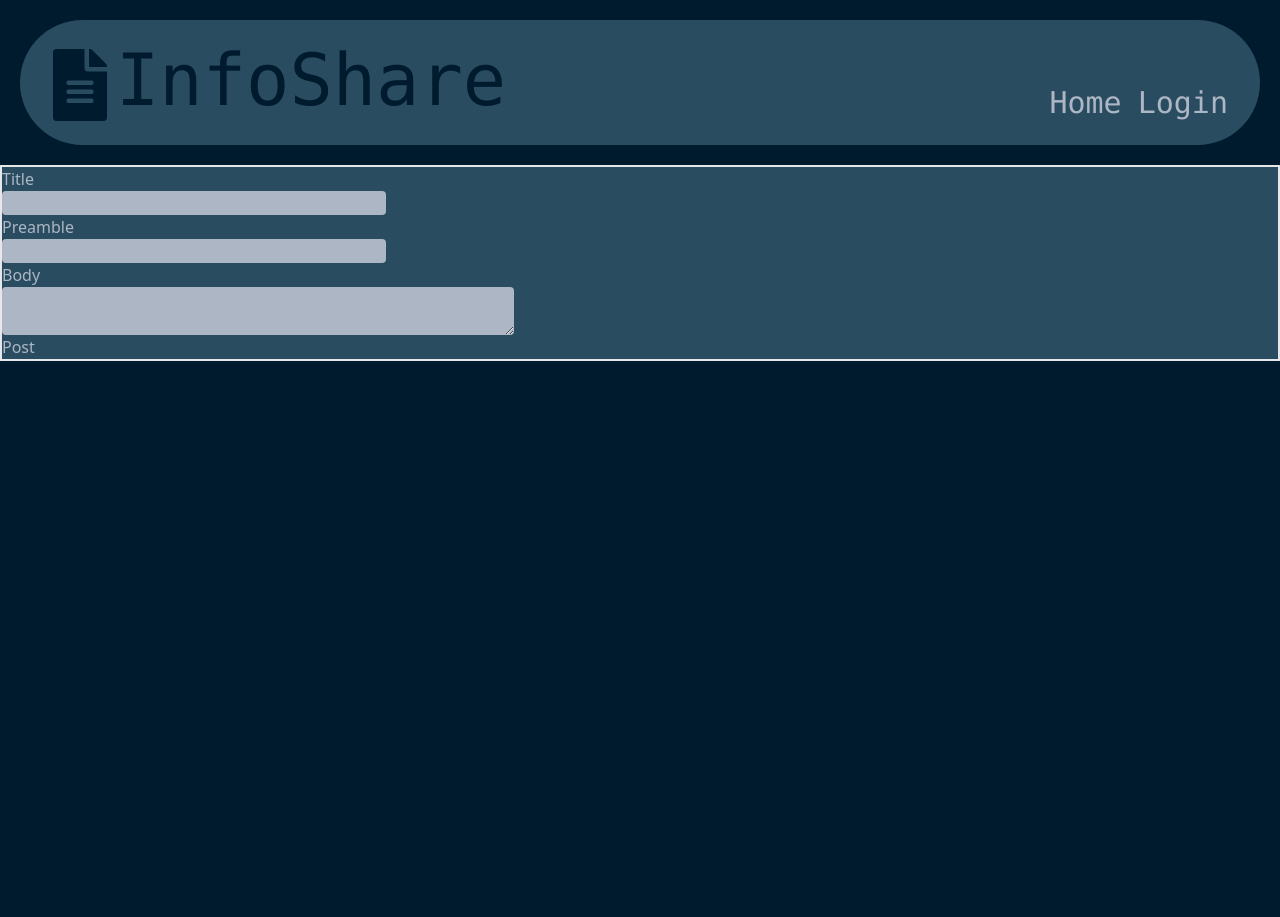
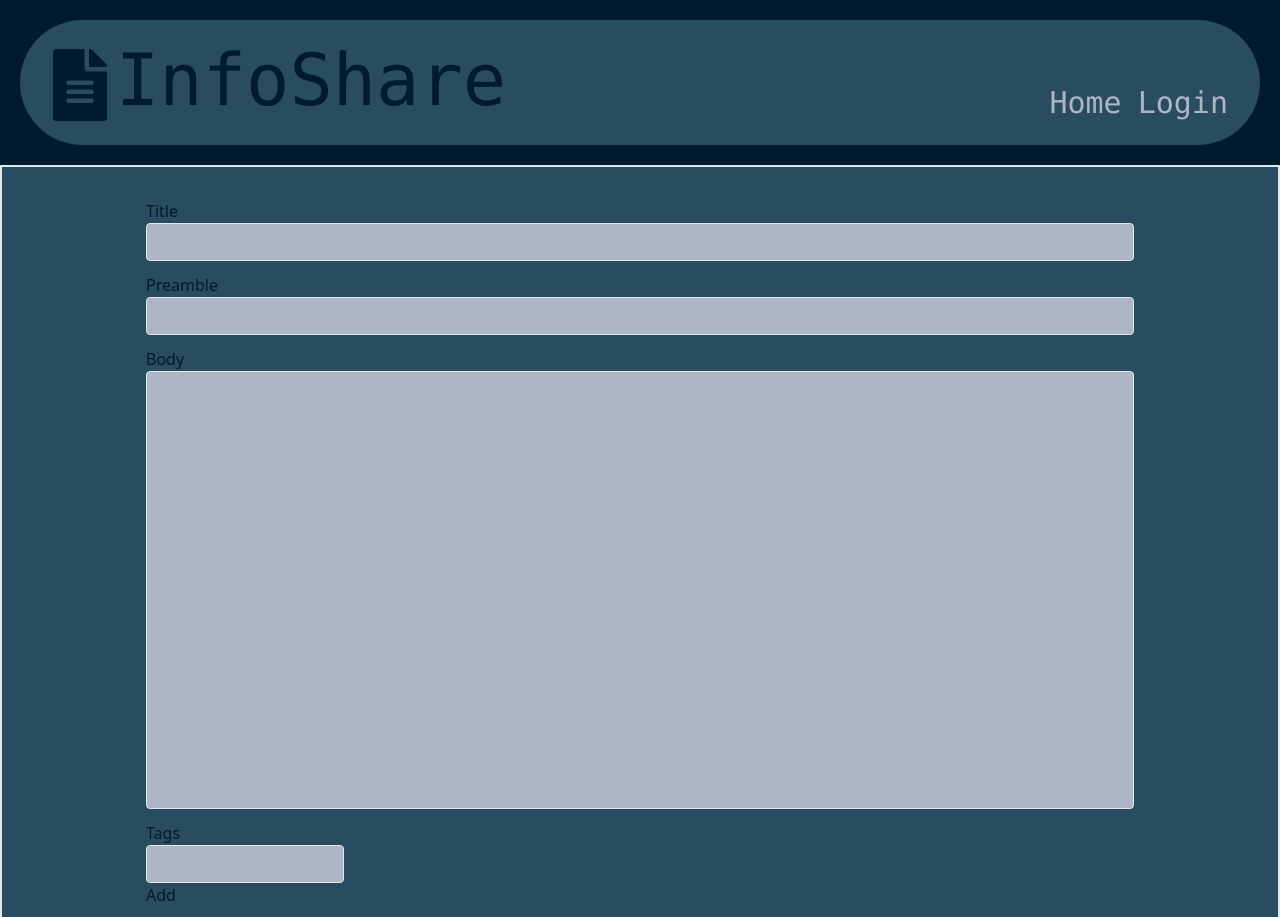
Before and after one commit to maplesyrupman/techblog, a React (Create React App) app in the folder client/: page /dashboard/new in a window 1280 px wide. Shown: the top 917 px of the page. Before the commit the page ends 800 px from the top, so only its background shows below. Built offline with nearby package versions, Linux system fonts and the light colour scheme.

Commit message:
readme and tags, need to integrate tags

```diff
--- a/client/src/components/PostForm/index.js
+++ b/client/src/components/PostForm/index.js
@@ -3,10 +3,13 @@ import { useState } from "react"
 import { useMutation } from "@apollo/client"
 import { SUBMIT_POST } from "../../utils/mutations"
 
+import Tag from "../Tag"
+
 export default function PostForm() {
     const { postId } = useParams()
     const isEdit = postId ? true : false
-    const [postState, setPostState] = useState({ title: '', preamble: '', text: '' })
+    const [postState, setPostState] = useState({ title: '', preamble: '', text: '', tags: new Set() })
+    const [currentTag, setCurrentTag] = useState('')
 
     const [submitPost] = useMutation(SUBMIT_POST)
 
@@ -19,10 +22,12 @@ export default function PostForm() {
                 setPostState({ ...postState, preamble: e.target.value })
                 break
             case 'text':
-                setPostState({ ...postState, text: e.target.value.split('\n') })
+                setPostState({ ...postState, text: e.target.value.split('\n').filter(value => !!value) })
                 break
+            case 'tag':
+                setCurrentTag(e.target.value)
             default:
-                break
+                return postState
         }
     }
 
@@ -36,10 +41,18 @@ export default function PostForm() {
         }
     }
 
+    function handleTag(e) {
+        e.preventDefault()
+        if (currentTag) {
+            postState.tags.add(currentTag)
+            setCurrentTag('')
+        }
+    }
+
     return (
-        <div className="border-2 bg-main-light">
+        <div className="border-2 bg-main-light md:px-36 py-8">
             <form
-                className="text-secondary"
+                className="flex flex-col gap-3"
                 onSubmit={handleSubmit}
             >
                 <div className="flex flex-col">
@@ -47,7 +60,7 @@ export default function PostForm() {
                     <input
                         type='text'
                         name='title'
-                        className="bg-secondary rounded max-w-sm"
+                        className="bg-secondary border border-gray-200 rounded w-full py-2 px-4 text-gray-700 leading-tight focus:outline-none focus:bg-gray-300 focus:border-flame"
                         onChange={handleChange}
                     />
                 </div>
@@ -56,20 +69,47 @@ export default function PostForm() {
                     <input
                         type='text'
                         name='preamble'
-                        className="bg-secondary rounded max-w-sm"
+                        className="bg-secondary border border-gray-200 rounded w-full py-2 px-4 text-gray-700 leading-tight focus:outline-none focus:bg-gray-300 focus:border-flame"
                         onChange={handleChange}
                     />
                 </div>
                 <div className="flex flex-col">
-                    <h3>Body</h3>
+                    <label htmlFor="text">Body</label>
                     <textarea
                         name='text'
-                        className="bg-secondary rounded max-w-lg"
+                        className="bg-secondary border border-gray-200 rounded w-full py-2 px-4 text-gray-700 leading-tight focus:outline-none focus:bg-gray-300 focus:border-flame resize-none"
                         onChange={handleChange}
+                        rows={21}
                     />
                 </div>
+                <div className="grid grid-cols-5">
+                    <div>
+                        <label htmlFor="tags">Tags</label>
+                        <input
+                            name='tag'
+                            className="bg-secondary border border-gray-200 rounded w-full py-2 px-4 text-gray-700 leading-tight focus:outline-none focus:bg-gray-300 focus:border-flame"
+                            onChange={handleChange}
+                        />
+                        <button
+                        type="button"
+                        onClick={handleTag}
+                        >
+                            Add
+                        </button>
+                    </div>
+                    <div>
+                        {[...postState.tags].map(tag => <Tag tagName={tag} setPostState={setPostState} postState={postState} />)}
+                    </div>
 
-                <button>{isEdit ? 'Save' : 'Post'}</button>
+                </div>
+
+                <div className="flex flex-row-reverse pr-8">
+                    <button
+                        className="bg-secondary hover:bg-flame text-white font-bold py-2 px-4 rounded wrap-nowrap min-w-max"
+                    >
+                        {isEdit ? 'Save' : 'Post'}
+                    </button>
+                </div>
             </form>
         </div>
     )
--- /dev/null
+++ b/client/src/components/Tag/index.js
@@ -0,0 +1,18 @@
+
+
+export default function Tag({tagName, setPostState, postState}) {
+    function deleteSelf() {
+        const newTags = postState.tags
+        newTags.delete(tagName)
+
+        setPostState({...setPostState, tags: newTags})
+    }
+    return (
+        <div
+        onClick={deleteSelf}
+        className="rounded-full bg-flame hover:bg-gray-400 hover:cursor-pointer tag max-w-min px-2"
+        >
+            <p className="whitespace-nowrap">{tagName}</p>
+        </div>
+    )
+}
--- a/client/src/pages/SinglePost/index.js
+++ b/client/src/pages/SinglePost/index.js
@@ -10,11 +10,19 @@ export default function SinglePost() {
     })
     const post = data?.post || {}
 
-    function parsePostBody(section) {
+    function parsePostBody(section, key) {
         if (section[0] === '#') {
-            return 'subtitle'
+            return (
+                <h3 className='text-lg font-bold' key={key}>
+                    {section}
+                </h3>
+            )
         } else {
-            return 'paragraph'
+            return (
+                <p className='text-md my-2 text-left' key={key}>
+                    {section}
+                </p>
+            )
         }
     }
 
@@ -37,9 +45,9 @@ export default function SinglePost() {
                     </p>
                 </div>
                 <div className="p-6 bg-tertiary rounded-b-lg">
-                    <p className="text-gray-700 text-base mb-4">
+                    <div className="text-gray-700 text-base mb-4">
                         {post.text.map(parsePostBody)}
-                    </p>
+                    </div>
                 </div>
                 <div className='border-2 w-full'>
                     <CommentSection comments={post.comments} likeCount={post.likeCount} dislikeCount={post.dislikeCount} postId={post._id} />
```
Also changed, not shown: 2 other files (tests, documents, lock files or other folders).
